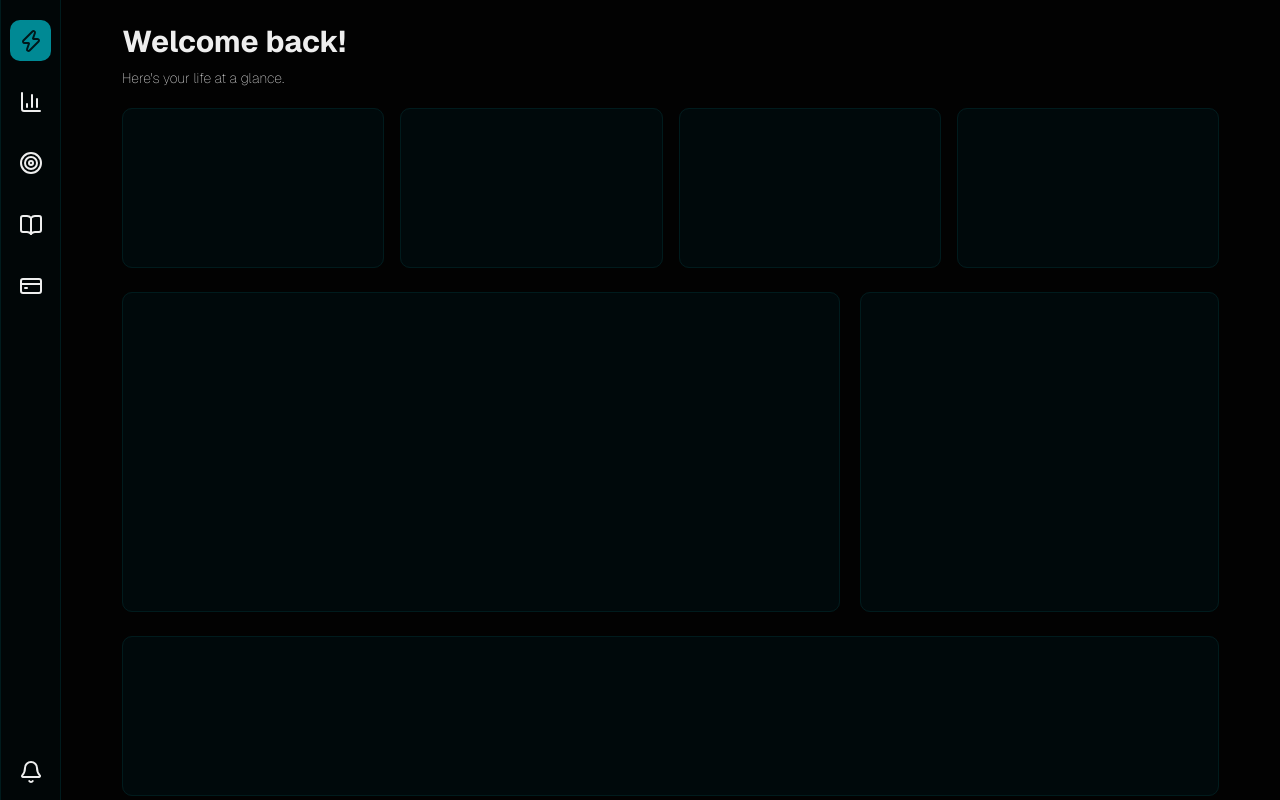
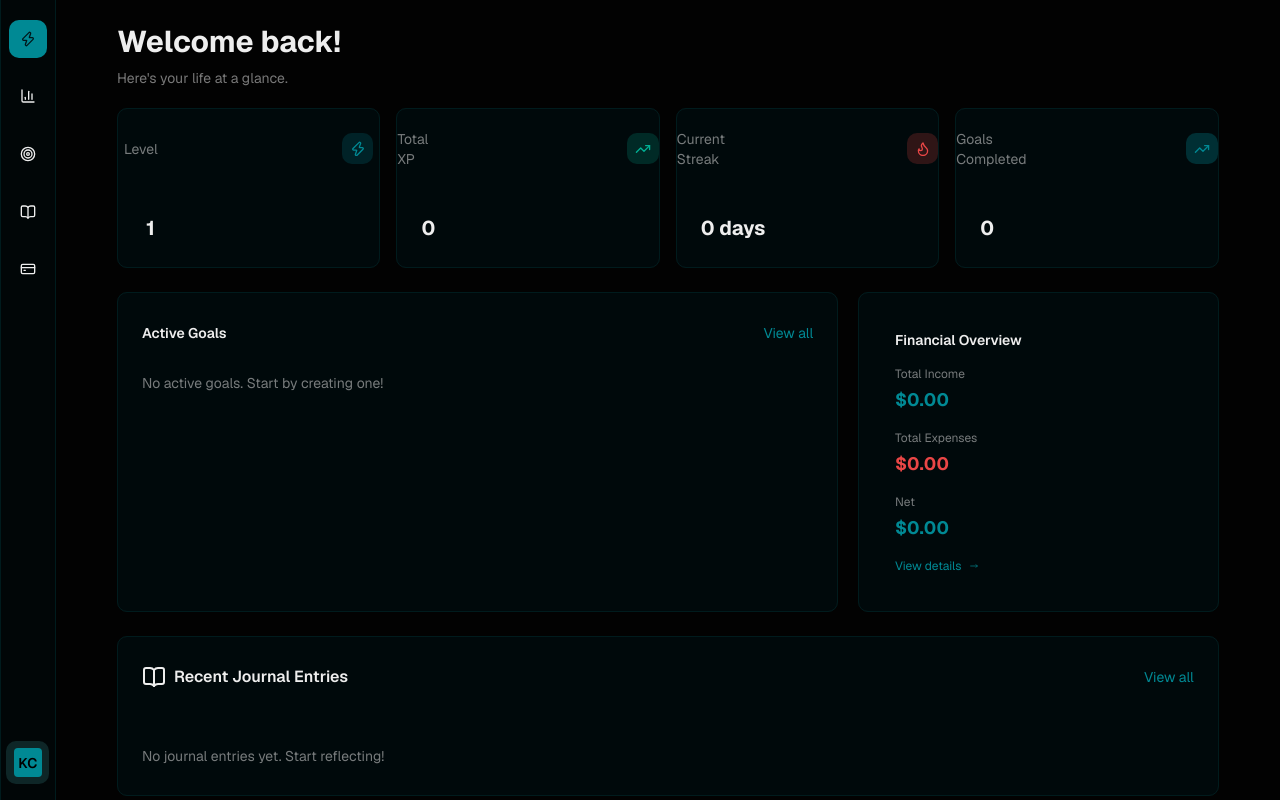
Before and after one commit to EphiusJB/LifeOS, a Next.js app in the folder life-os/: page / in a window 1280 px wide. Built offline with nearby package versions, Linux system fonts and the light colour scheme.

Commit message:
dashboard ui updated

```diff
--- a/life-os/app/page.js
+++ b/life-os/app/page.js
@@ -1,31 +1,101 @@
 import Navbar from '@/components/navbar.js';
+import { BookOpen } from 'lucide-react';
+import { Zap, TrendingUp, Flame, MoveRight } from 'lucide-react';
 
 export default function Dashboard(){
   return(
-    <div className="flex justify-between h-screen">
+    <div className='flex justify-between h-screen'>
       <Navbar/>
-      <div className="w-full h-full">
+      <div className='w-full h-full'>
         <section className='mt-6 mb-5 w-9/10 mx-auto'>
           <div className='text-3xl font-bold mb-2'>Welcome back!</div>
-          <div className='text-sm font-thin'>Here's your life at a glance.</div>
+          <div className='text-sm text-foreground/50'>Here's your life at a glance.</div>
         </section>
 
         <section className='flex justify-between w-9/10 mx-auto h-1/5 mb-6'>
-          <article className='border border-border bg-card rounded-lg w-1/4 me-4 h-full'></article>
-          <article className='border border-border bg-card rounded-lg w-1/4 me-4 h-full'></article>
-          <article className='border border-border bg-card rounded-lg w-1/4 me-4 h-full'></article>
-          <article className='border border-border bg-card rounded-lg w-1/4 h-full'></article>
+          <article className='border border-border bg-card rounded-lg w-1/4 me-4 h-full'>
+            <div className='flex h-1/2 items-center justify-center gap-46'>
+              <div className='text-sm text-foreground/50'>Level</div>
+              <div className='flex rounded-lg items-center justify-center bg-ring/20 text-ring h-2/5 aspect-square'>
+                <Zap className='h-1/2'/>
+              </div>
+            </div>
+            <div className='flex h-1/2 ms-7 font-bold text-xl items-center'>1</div>
+          </article>
+          <article className='border border-border bg-card rounded-lg w-1/4 me-4 h-full'>
+            <div className='flex h-1/2 items-center justify-center gap-45'>
+              <div className='text-sm text-foreground/50'>Total XP</div>
+              <div className='flex rounded-lg items-center justify-center bg-accent/20 text-accent h-2/5 aspect-square'>
+                <TrendingUp className='h-1/2'/>
+              </div>
+            </div>
+            <div className='flex h-1/2 ms-6 font-bold text-xl items-center'>0</div>
+          </article>
+          <article className='border border-border bg-card rounded-lg w-1/4 me-4 h-full'>
+            <div className='flex h-1/2 items-center justify-center gap-35'>
+              <div className='text-sm text-foreground/50'>Current Streak</div>
+              <div className='flex rounded-lg items-center justify-center bg-destructive/20 h-2/5 text-destructive aspect-square'>
+                <Flame className=' h-1/2'/>
+              </div>
+            </div>
+            <div className='flex h-1/2 ms-6 font-bold text-xl items-center'>0 days</div>
+          </article>
+          <article className='border border-border bg-card rounded-lg w-1/4 h-full'>
+            <div className='flex h-1/2 items-center justify-center gap-30'>
+              <div className='text-sm text-foreground/50'>Goals Completed</div>
+              <div className='flex rounded-lg items-center justify-center bg-ring/30 text-ring h-2/5 aspect-square'>
+                <TrendingUp className='h-1/2'/>
+              </div>
+            </div>
+            <div className='flex h-1/2 ms-6 font-bold text-xl items-center'>0</div>
+          </article>
         </section>
 
         <section className='flex justify-between w-9/10 h-2/5 mx-auto mb-6'>
-          <article className='border border-border bg-card rounded-lg w-2/3 me-5 h-full'></article>
-          <article className='border border-border bg-card rounded-lg w-1/3'></article>
+          <article className='border border-border bg-card rounded-lg w-2/3 me-5 h-full'>
+            <div className='flex justify-between items-center h-1/4'>
+              <div className='text-sm font-semibold ms-6'>Active Goals</div>
+              <div className='text-ring text-sm me-6'>View all</div>
+            </div>
+            <div className="text-sm text-foreground/50 ps-6 h-3/4">
+              No active goals. Start by creating one!
+            </div>
+          </article>
+          <article className='flex flex-col border border-border bg-card rounded-lg justify-center items-center text-xs gap-4 w-1/3'>
+            <div className='text-sm font-semibold w-4/5'>Financial Overview</div>
+            <div className='flex flex-col w-4/5 gap-1'>
+              <div className='text-foreground/50'>Total Income</div>
+              <div className='text-ring text-lg font-bold'>$0.00</div>
+            </div>
+            <div className='flex flex-col w-4/5 gap-1'>
+              <div className='text-foreground/50'>Total Expenses</div>
+              <div className='text-destructive text-lg font-bold'>$0.00</div>
+            </div>
+            <div className='flex flex-col w-4/5 gap-1'>
+              <div className='text-foreground/50'>Net</div>
+              <div className='text-ring text-lg font-bold'>$0.00</div>
+            </div>
+            <div className='flex text-ring items-center gap-2 w-4/5'>
+              <div>View details</div>
+              <MoveRight className='size-2'/>
+            </div>
+          </article>
         </section>
 
         <section className='w-9/10 h-1/5 mx-auto'>
-          <article className='w-full h-full border border-border bg-card rounded-lg'></article>
+          <article className='flex flex-col items-center w-full h-full border border-border bg-card rounded-lg'>
+            <div className='flex px-6 justify-between items-center h-1/2 w-full'>
+              <div className='flex gap-2'>
+                <BookOpen />
+                <div className='font-semibold'>Recent Journal Entries</div>
+              </div>
+              <div className='text-ring text-sm'>View all</div>
+            </div>
+            <div className='flex text-sm text-foreground/50 w-full items-center ps-6 h-1/2'>
+              No journal entries yet. Start reflecting!
+            </div>
+          </article>
         </section>
-        <section className='w-full'></section>
       </div>
     </div>
   );
--- a/life-os/components/navbar.js
+++ b/life-os/components/navbar.js
@@ -4,24 +4,24 @@ import { BarChart3, Target, BookOpen, CreditCard, Bell, Zap} from 'lucide-react'
 
 export default function Navbar(){
     return(
-        <div className="flex flex-col bg-card/50 pt-5 pb-4 border-x border-border items-center gap-5 h-full w-1/20">
+        <div className="flex flex-col bg-card/50 pt-5 pb-4 border-x border-border items-center gap-5 h-full w-1/22">
             <div className="flex bg-primary text-secondary items-center justify-center w-7/10 aspect-square rounded-lg">
-                <Zap />
+                <Zap className='size-4'/>
             </div>
             <Link className="flex items-center justify-center w-7/10 aspect-square rounded-lg transition-colors hover:text-secondary hover:bg-primary" href="/">
-                <BarChart3/>
+                <BarChart3 className='size-4'/>
             </Link>
             <Link className="flex items-center justify-center w-7/10 aspect-square rounded-lg transition-colors hover:text-secondary hover:bg-primary" href="goals">
-                <Target />
+                <Target className='size-4'/>
             </Link>
             <Link className="flex items-center justify-center w-7/10 aspect-square rounded-lg transition-colors hover:text-secondary hover:bg-primary" href="journal">
-                <BookOpen />
+                <BookOpen className='size-4'/>
             </Link>
             <Link className="flex items-center justify-center w-7/10 aspect-square rounded-lg transition-colors hover:text-secondary hover:bg-primary" href="finance">
-                <CreditCard />
+                <CreditCard className='size-4'/>
             </Link>
-            <div className="mt-auto">
-                <Bell />
+            <div className="flex mt-auto text-sm text-black font-semibold bg-muted rounded-lg w-4/5 items-center justify-center aspect-square">
+                <div className='flex bg-ring rounded items-center justify-center aspect-square w-2/3'>KC</div>
             </div>
         </div>
     );
```
